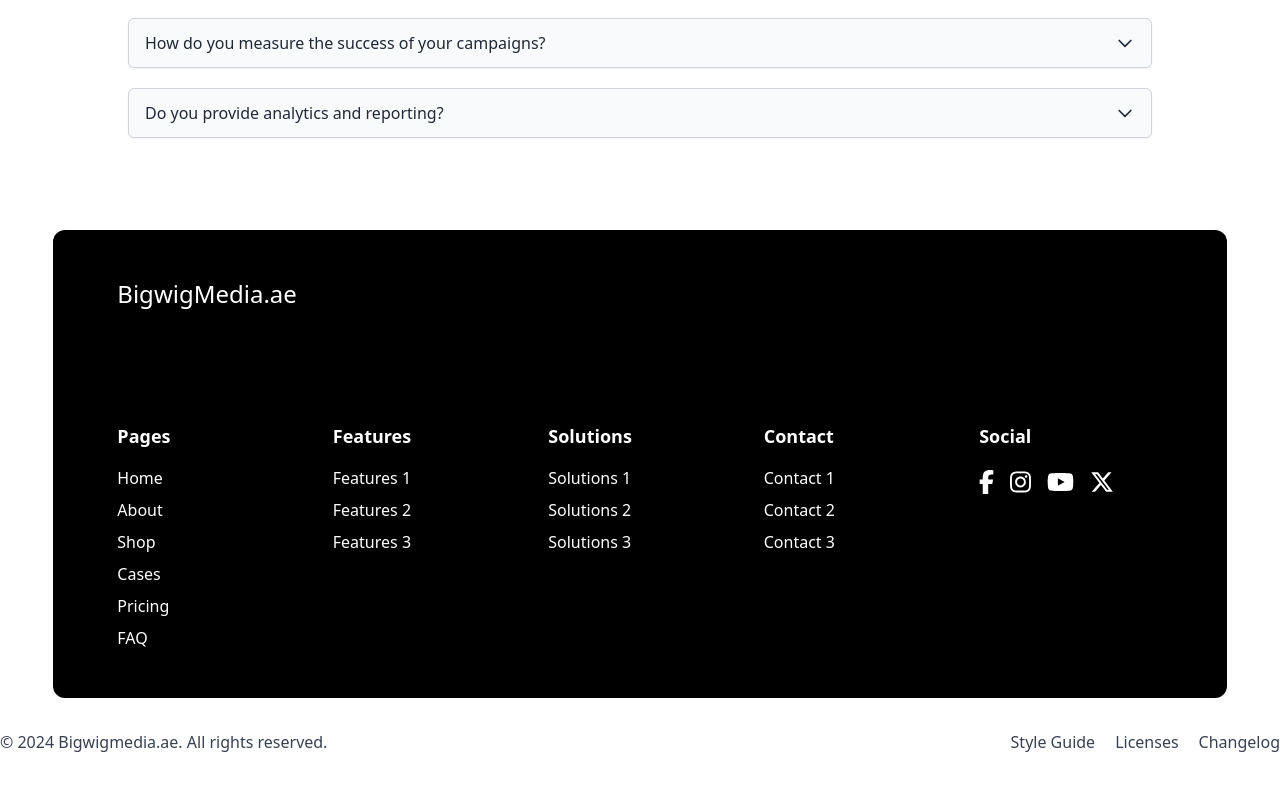
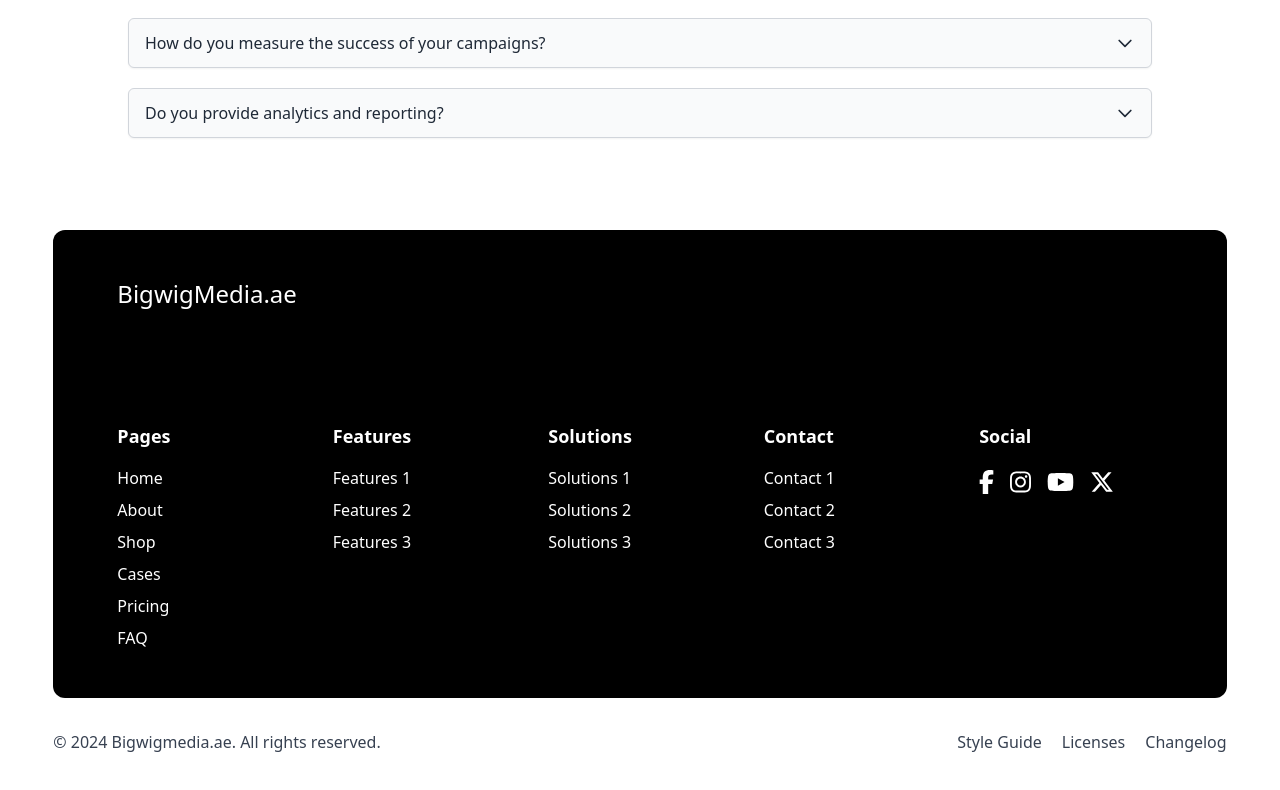
Before and after one commit to Chandan2812/Bigwig_digital, a React (Vite) app: page / in a window 1280 px wide. Shown: the part 8530-9320 px from the top of the page. Built offline with nearby package versions, Linux system fonts and the light colour scheme.

Commit message:
add changes in footer

```diff
--- a/src/components/Footer.tsx
+++ b/src/components/Footer.tsx
@@ -107,11 +107,11 @@ const Footer: React.FC = () => {
         </div>
 
         {/* Footer Bottom */}
-        <div className="mx-auto max-w-7xl mt-8 flex flex-col md:flex-row text-center justify-between items-center text-md text-gray-700">
-          <p className="mb-4 md:mb-0">
+        <div className="mx-auto w-11/12 mt-8 flex flex-col md:flex-row text-center justify-between items-center text-md text-gray-700">
+          <p className="mb-4 md:mb-0 ">
           © 2024 Bigwigmedia.ae. All rights reserved.
           </p>
-          <div className="flex space-x-5">
+          <div className="flex space-x-5 ">
             <a href="#" className="hover:underline">
               Style Guide
             </a>
```
